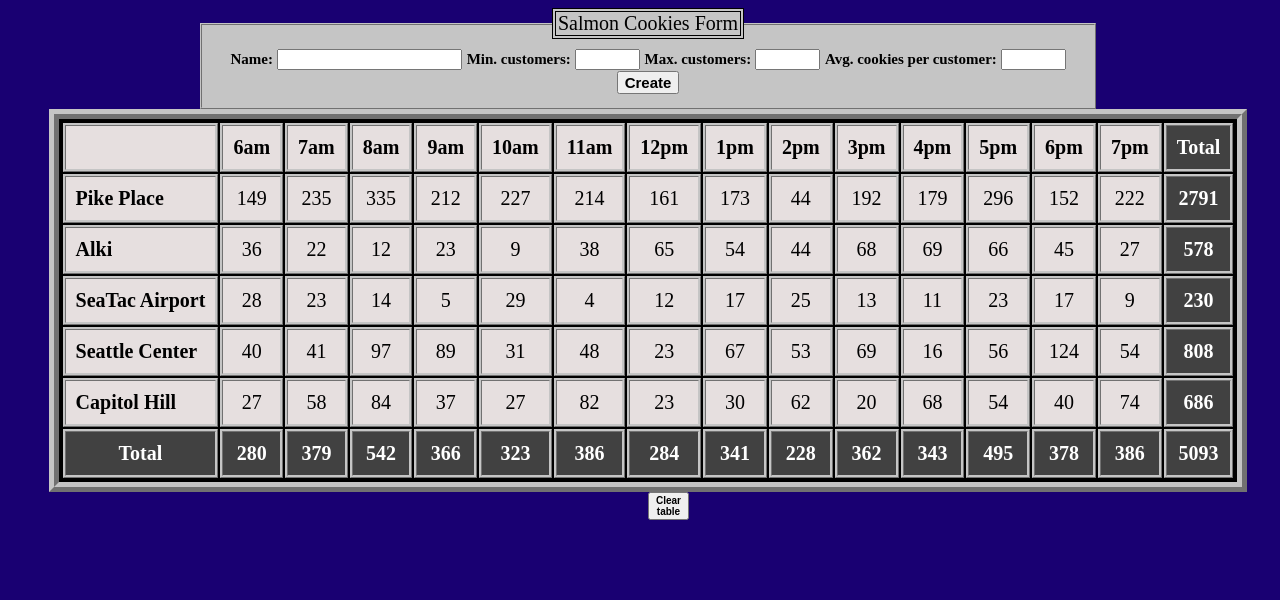
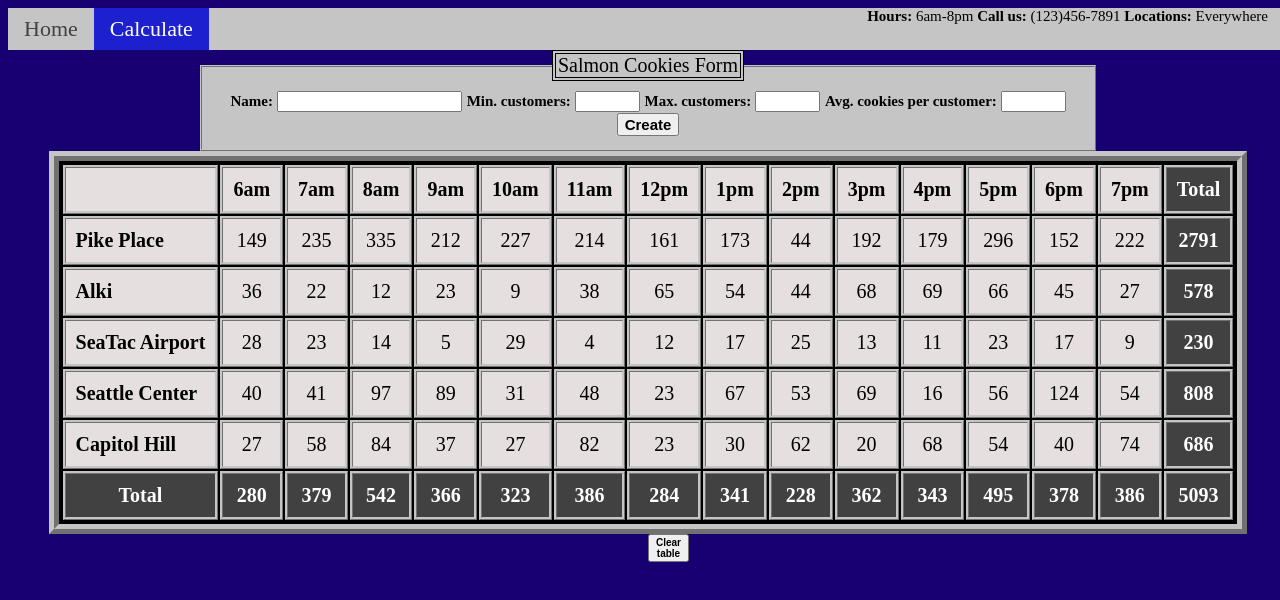
Before and after one commit to Yaspesberro/cookie-stand, a plain HTML site: page sales.html in a window 1280 px wide. Drawn offline with Linux system fonts and the light colour scheme; a web font is replaced by a local one.

Commit message:
Adding elements to index.html

```diff
--- a/css/main.css
+++ b/css/main.css
@@ -3,6 +3,11 @@ html, body {
   background-color: rgb(25, 0, 114);
   font-family: 'Belgrano';
   font-size: 22px;
+}
+
+h1 {
+  text-align: center;
+  color: antiquewhite;
 }
 
 th, td {
@@ -49,6 +54,7 @@ fieldset {
   font-size: 10px;
   font-weight: bold;
   position: fixed;
+  top: 20;
   margin-right: 50%;
   margin-left: 50%;
 }
@@ -57,3 +63,47 @@ fieldset {
   font-size: 15px;
   font-weight: bold;
 }
+
+#pic_container {
+  display: block;
+  position: relative;
+}
+
+img {
+  height: 150px;
+}
+
+ul {
+  list-style-type: none;
+  margin: 0;
+  padding: 0;
+  overflow: hidden;
+  background-color: rgb(197, 197, 197);
+}
+
+li {
+  float: left;
+}
+
+li a {
+  display: block;
+  color: rgb(66, 66, 66);
+  padding: 8px 16px;
+  text-decoration: none;
+}
+
+li a.active {
+  background-color: rgb(29, 32, 206);
+  color: white;
+}
+
+li a:hover:not(.active) {
+  background-color: rgb(143, 143, 143);
+  color: white;
+}
+
+#nav_info {
+  font-size: 15px;
+  float: right;
+  margin-right: 20px;
+}
--- a/sales.html
+++ b/sales.html
@@ -1,14 +1,24 @@
 <!DOCTYPE html>
+
 <html>
   <head>
     <meta charset="utf-8" />
-  <meta http-equiv="X-UA-Compatible" content="IE=edge">
+    <meta http-equiv="X-UA-Compatible" content="IE=edge" />
     <title>Salmon Cookies</title>
     <meta name="viewport" content="width=device-width, initial-scale=1">
     <link rel="stylesheet" type="text/css" media="screen" href="css/main.css" />
-  <link href='https://fonts.googleapis.com/css?family=Belgrano' rel='stylesheet'>
+    <link href="https://fonts.googleapis.com/css?family=Belgrano" rel="stylesheet" />
   </head>
 <body>
+
+  <ul>
+    <li><a href="index.html">Home</a></li>
+    <li><a class="active" href="sales.html">Calculate</a></li>
+    <li id="nav_info">
+        <strong>Hours: </strong>6am-8pm  <strong>Call us: </strong>(123)456-7891
+        <strong>Locations: </strong>Everywhere
+    </li>
+  </ul>
 
   <form id="form">
     <fieldset>
@@ -32,6 +42,7 @@
 
   <table id="table"></table>
   <button id="clear_table">Clear table</button>
+
   <script src="app.js" type="text/javascript"></script>
 </body>
 </html>
```
Also changed, not shown: index.html (+27 -2 lines), img/family1.jpg (added), img/fish1.jpg (added), img/fish2.jpeg (added), img/fish3.jpg (added), img/fish4.jpg (added), img/fish5.png (added), img/fish6.jpg (added). Lines whose indentation alone changed are shown as unchanged.
